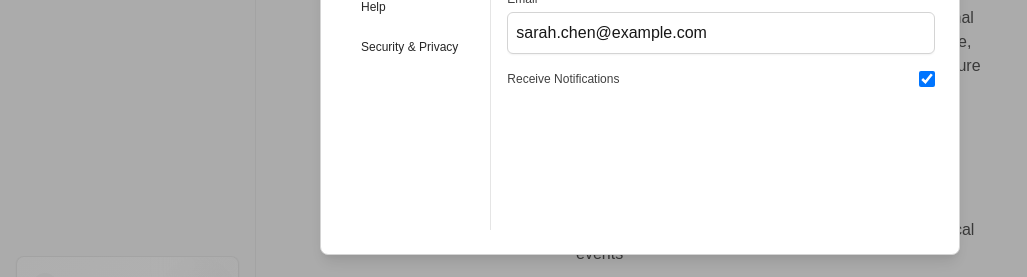
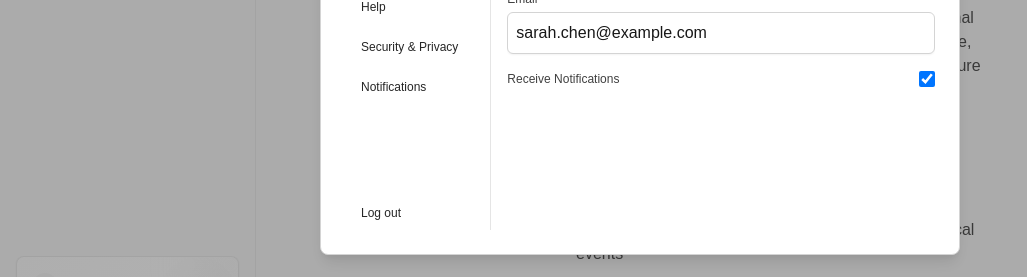
Before and after one commit to fisayorotibi/health-project, a Next.js app: page /patients in a window 1280 px wide. Both pictures are taken after a click on the button "Open user menu". Shown: the part 350-627 px from the top of the page, without its empty margins (0-1027 px from the left). Built offline with nearby package versions, Linux system fonts and the light colour scheme; a web font is replaced by a local one.

Commit message:
Updated ProfileModal with logout functionality and removed Manage 2FA Settings link

```diff
--- a/src/components/ui/ProfileModal.tsx
+++ b/src/components/ui/ProfileModal.tsx
@@ -36,13 +36,18 @@ const darkenColor = (color: string, percent: number): string => {
 
 const ProfileModal: React.FC<ProfileModalProps> = ({ isOpen, onClose }) => {
   const { theme, setTheme } = useThemeContext();
-  const [activeTab, setActiveTab] = useState<'account' | 'appearance' | 'help' | 'security' | 'theme'>('account');
+  const [activeTab, setActiveTab] = useState<'account' | 'appearance' | 'help' | 'security' | 'theme' | 'notifications'>('account');
   const [name, setName] = useState('Dr. Sarah Chen');
   const [email, setEmail] = useState('sarah.chen@example.com');
   const [notifications, setNotifications] = useState(true);
   const [is2faEnabled, setIs2faEnabled] = useState(false);
   const [dataSharing, setDataSharing] = useState(true);
   const [accentColor, setAccentColor] = useState('#F5F5F5');
+
+  const handleLogout = () => {
+    // Redirect to the logout page
+    window.location.href = '/logout';
+  };
 
   return (
     <Dialog open={isOpen} onClose={onClose} className="fixed z-50 inset-0 overflow-y-auto">
@@ -59,6 +64,10 @@ const ProfileModal: React.FC<ProfileModalProps> = ({ isOpen, onClose }) => {
               <button onClick={() => setActiveTab('appearance')} className={`py-2 px-4 text-xs text-left rounded-lg transition-colors duration-200 ${activeTab === 'appearance' ? 'bg-gray-600 text-white' : 'text-gray-800 dark:text-gray-200 hover:bg-gray-100 dark:hover:bg-gray-700'} mb-1.5`}>Appearance</button>
               <button onClick={() => setActiveTab('help')} className={`py-2 px-4 text-xs text-left rounded-lg transition-colors duration-200 ${activeTab === 'help' ? 'bg-gray-600 text-white' : 'text-gray-800 dark:text-gray-200 hover:bg-gray-100 dark:hover:bg-gray-700'} mb-1.5`}>Help</button>
               <button onClick={() => setActiveTab('security')} className={`py-2 px-4 text-xs text-left rounded-lg transition-colors duration-200 ${activeTab === 'security' ? 'bg-gray-600 text-white' : 'text-gray-800 dark:text-gray-200 hover:bg-gray-100 dark:hover:bg-gray-700'} mb-1.5`}>Security & Privacy</button>
+              <button onClick={() => setActiveTab('notifications')} className={`py-2 px-4 text-xs text-left rounded-lg transition-colors duration-200 ${activeTab === 'notifications' ? 'bg-gray-600 text-white' : 'text-gray-800 dark:text-gray-200 hover:bg-gray-100 dark:hover:bg-gray-700'} mb-1.5`}>Notifications</button>
+              <div className='mt-auto'>
+                <button onClick={handleLogout} className='py-2 px-4 text-xs text-left rounded-lg transition-colors duration-200 text-gray-800 dark:text-gray-200 hover:bg-gray-100 dark:hover:bg-gray-700'>Log out</button>
+              </div>
             </div>
             <div className="flex-1 overflow-auto h-80 space-y-4 w-96">
               {activeTab === 'account' && (
@@ -97,11 +106,12 @@ const ProfileModal: React.FC<ProfileModalProps> = ({ isOpen, onClose }) => {
                       <span className='text-xs text-gray-900 dark:text-gray-100'>System</span>
                     </button>
                   </div>
+                  <div className='inline-flex flex-col space-y-4 pb-10'>
                     <div className='flex flex-col space-y-1'>
                       <h4 className={`${textSizes.subtitle} font-medium text-gray-800 dark:text-gray-200`}>Accent Color</h4>
                       <p className={`${textSizes.body} text-gray-600 dark:text-gray-400`}>Choose your preferred accent color for the dashboard.</p>
                     </div>
-                  <div className='flex flex-col space-y-4'>
+                    <div className='flex space-x-4'>
                       <div className='flex space-x-2 mt-2 ml-1'>
                         {['#000000', '#8A2BE2', '#00BFFF', '#008080', '#FFFFFF'].map(color => (
                           <button
@@ -112,15 +122,25 @@ const ProfileModal: React.FC<ProfileModalProps> = ({ isOpen, onClose }) => {
                           />
                         ))}
                       </div>
-                    <div className='relative'>
+                      <div className='relative flex items-center'>
+                        <span className='absolute left-2 top-1/2 transform -translate-y-1/2 text-gray-600 dark:text-gray-400'>#</span>
                         <input
+                          className='border border-gray-300 rounded-md p-1 pl-5 w-24 h-10 dark:border-gray-600 dark:bg-gray-700 dark:text-gray-200 text-sm'
+                          placeholder='F5F5F5'
                           type='text'
                           value={accentColor.slice(1)}
                           onChange={(e) => setAccentColor(`#${e.target.value}`)}
-                        className='border border-gray-300 rounded-md p-1 pl-5 w-24 h-10 dark:border-gray-600 dark:bg-gray-700 dark:text-gray-200 text-sm'
-                        placeholder='F5F5F5'
                         />
-                      <span className='absolute left-2 top-1/2 transform -translate-y-1/2 text-gray-600 dark:text-gray-400'>#</span>
+                      </div>
+                    </div>
+                    <div className='flex flex-col space-y-1'>
+                      <h4 className={`${textSizes.subtitle} font-medium text-gray-800 dark:text-gray-200`}>Font Size</h4>
+                      <p className={`${textSizes.body} text-gray-600 dark:text-gray-400`}>Choose your preferred font size for the dashboard.</p>
+                      <select className='border border-gray-300 rounded-md p-1 dark:border-gray-600 dark:bg-gray-700 dark:text-gray-200'>
+                        <option value='text-xs'>Small</option>
+                        <option value='text-sm'>Medium</option>
+                        <option value='text-lg'>Large</option>
+                      </select>
                     </div>
                   </div>
                 </div>
@@ -131,7 +151,7 @@ const ProfileModal: React.FC<ProfileModalProps> = ({ isOpen, onClose }) => {
                 </div>
               )}
               {activeTab === 'security' && (
-                <div>
+                <div className='mt-4 pb-10'>
                   <div className='flex items-center justify-between w-full'>
                     <div className='flex-1'>
                       <h3 className={`${textSizes.subtitle} font-medium text-gray-800 dark:text-gray-200`}>Two-Factor Authentication</h3>
@@ -151,7 +171,6 @@ const ProfileModal: React.FC<ProfileModalProps> = ({ isOpen, onClose }) => {
                       />
                     </Switch>
                   </div>
-                  <button className={`mt-2 ${textSizes.link} text-blue-500 hover:underline`}>Manage 2FA Settings</button>
                   <div className='mt-4'>
                     <h3 className={`${textSizes.subtitle} font-medium text-gray-800 dark:text-gray-200`}>Password Management</h3>
                     <input type='password' placeholder='New Password' className='mt-1 block w-full border border-gray-300 rounded-md shadow-sm focus:ring focus:ring-blue-500 dark:bg-gray-700 dark:border-gray-600 dark:text-gray-200 p-2' />
@@ -219,6 +238,28 @@ const ProfileModal: React.FC<ProfileModalProps> = ({ isOpen, onClose }) => {
                   </div>
                 </div>
               )}
+              {activeTab === 'notifications' && (
+                <div className='flex flex-col space-y-4'>
+                  <h4 className={`${textSizes.subtitle} font-medium text-gray-800 dark:text-gray-200`}>Notification Settings</h4>
+                  <p className={`${textSizes.body} text-gray-600 dark:text-gray-400`}>Manage your notification preferences below.</p>
+                  <div className='flex items-center justify-between'>
+                    <span className={`${textSizes.body} text-gray-600 dark:text-gray-400`}>Email Notifications</span>
+                    <Switch
+                      checked={notifications}
+                      onChange={() => setNotifications(!notifications)}
+                      className={`${
+                        notifications ? 'bg-blue-600' : 'bg-gray-200'
+                      } relative inline-flex items-center h-6 rounded-full w-11`}
+                    >
+                      <span
+                        className={`${
+                          notifications ? 'translate-x-6' : 'translate-x-1'
+                        } inline-block w-4 h-4 transform bg-white rounded-full transition`}
+                      />
+                    </Switch>
+                  </div>
+                </div>
+              )}
             </div>
           </div>
         </Dialog.Panel>
```
Lines whose indentation alone changed are shown as unchanged.
